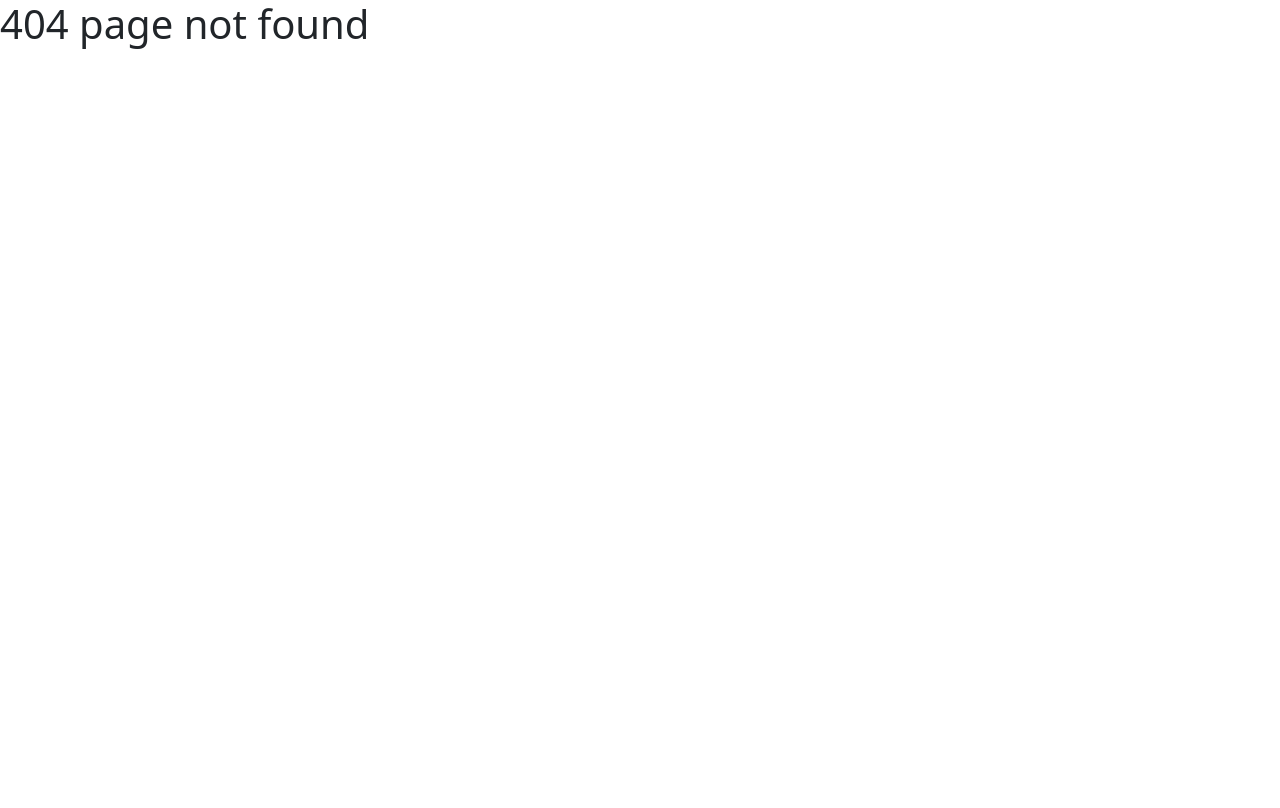
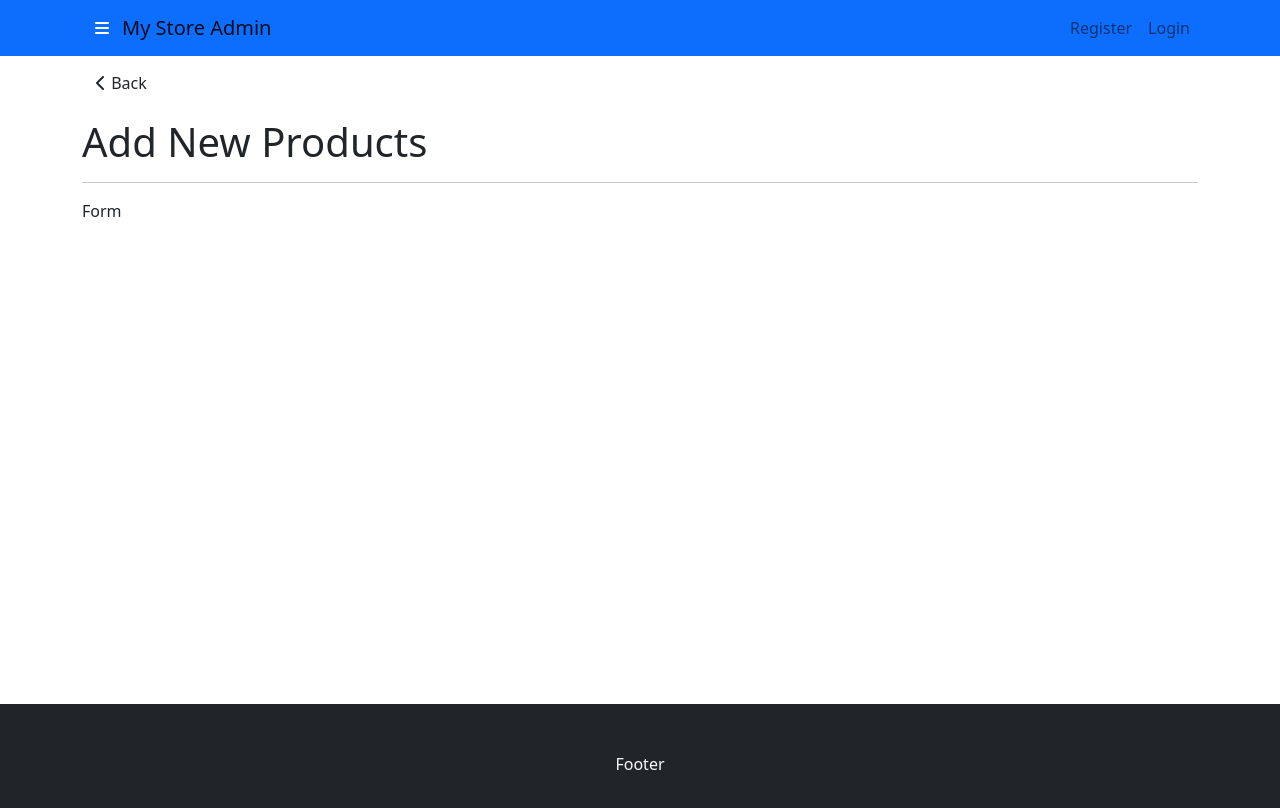
Before and after one commit to Dipak2056/ecommerce-frontend, a React (Create React App) app: page /product/new in a window 1280 px wide. Before the commit this address had no page. Shown: the top 808 px of the page. Built offline with nearby package versions, Linux system fonts and the light colour scheme.

Commit message:
we are going to create reusable form now

```diff
--- a/src/App.js
+++ b/src/App.js
@@ -10,6 +10,7 @@ import Dashboard from "./pages/dashboard/Dashboard";
 import AdminProfile from "./pages/admin-profile/AdminProfile";
 import Categories from "./pages/categories/Categories";
 import Product from "./pages/product/Product";
+import NewProduct from "./pages/product/NewProduct";
 
 const App = () => {
   return (
@@ -21,7 +22,9 @@ const App = () => {
           <Route path="/admin-profile" element={<AdminProfile />} />
 
           <Route path="/categories" element={<Categories />}></Route>
+
           <Route path="/products" element={<Product />}></Route>
+          <Route path="/product/new" element={<NewProduct />}></Route>
 
           <Route path="/" element={<LoginPage />}></Route>
           <Route path="/login" element={<LoginPage />}></Route>
--- a/src/components/product table/ProductTable.js
+++ b/src/components/product table/ProductTable.js
@@ -54,7 +54,7 @@ export const ProductTable = () => {
                     Edit
                   </Button>{" "}
                   <Button
-                    className="btn-sm"
+                    className="btn-sm m-auto"
                     title="You can only delete if child category doesnot exist"
                     variant="danger"
                     onClick={() => {
--- /dev/null
+++ b/src/pages/product/NewProduct.jsx
@@ -0,0 +1,24 @@
+import React from "react";
+import { Button } from "react-bootstrap";
+import { Link } from "react-router-dom";
+import AdminLayout from "../../components/pages/layouts/AdminLayout";
+
+const NewProduct = () => {
+  return (
+    <AdminLayout>
+      <div className="text-start mt-2">
+        <Link to="/product/new">
+          <Button variant="none">
+            {" "}
+            <i class="fa-solid fa-chevron-left"></i> Back
+          </Button>
+        </Link>
+      </div>
+      <h1 className="mt-3">Add New Products </h1>
+      <hr />
+      <div>Form</div>
+    </AdminLayout>
+  );
+};
+
+export default NewProduct;
```
